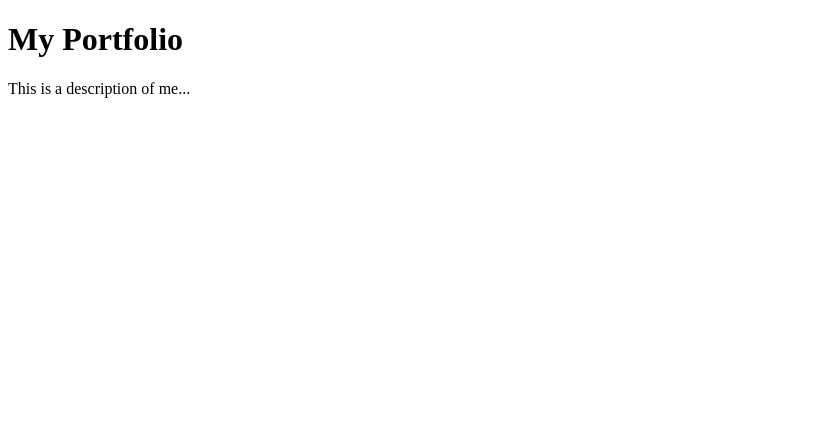
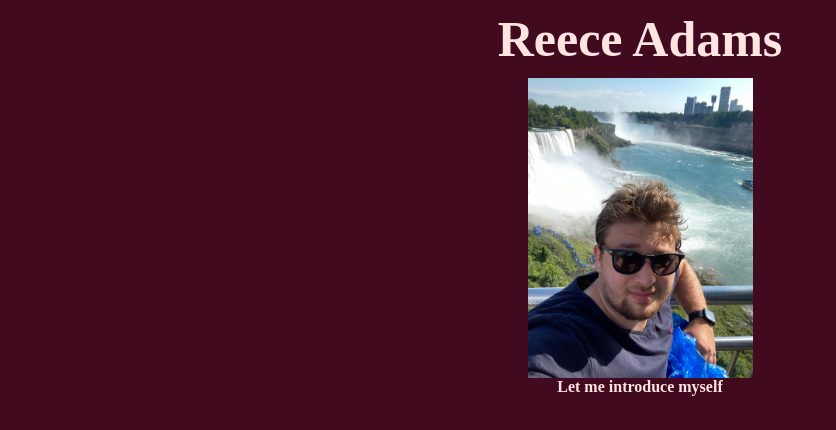
Before and after one commit to ReeceAdamsDev/portfolio, a plain HTML site: page index.html in a window 1280 px wide. Shown: the whole page, without its empty margins (0-836 px from the left). Drawn offline with Linux system fonts and the light colour scheme.

Commit message:
added profile picture, and updated HTML/CSS files

```diff
--- /dev/null
+++ b/index.css
@@ -0,0 +1,26 @@
+* {
+    margin: 0;
+    padding: 0;
+
+}
+body {
+    background-color:   #410a1f;
+    color: #FFE4E1;
+    display: grid;
+    justify-content: center;
+}
+h1 {
+    display: flex;
+    justify-content: center;
+    font-size: 50px;
+    margin: 15;
+    padding: 10px;
+}
+.profile_picture {
+    display: flex;
+    justify-content: center;
+}
+h4 {
+    display: flex;
+    justify-content: center;
+}
--- a/index.html
+++ b/index.html
@@ -5,9 +5,14 @@
     <meta http-equiv="X-UA-Compatible" content="IE=edge">
     <meta name="viewport" content="width=device-width, initial-scale=1.0">
     <title>Reece Adams</title>
+    <link rel="stylesheet" href="index.css">
 </head>
 <body>
-    <h1>My Portfolio</h1>
-    <p>This is a description of me...</p>
+    <h1>Reece Adams</h1>
+    <div class="profile_picture">
+        <img src="profile_picture.jpg" alt="Profile Picture" height="300">
+    </div>
+    <h4>Let me introduce myself</h4>
+
 </body>
 </html>
```
Also changed, not shown: profile_picture.jpg (added).
